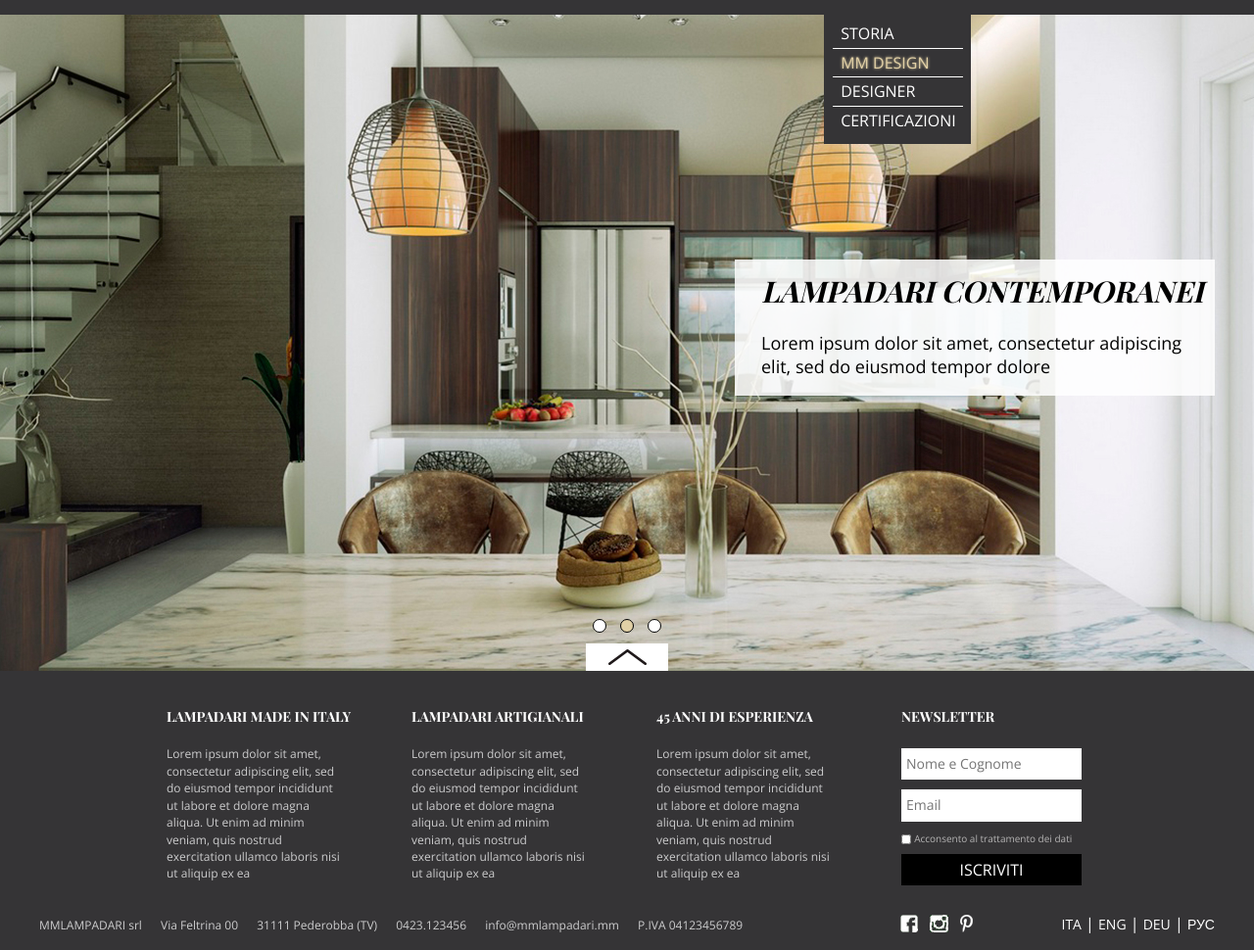
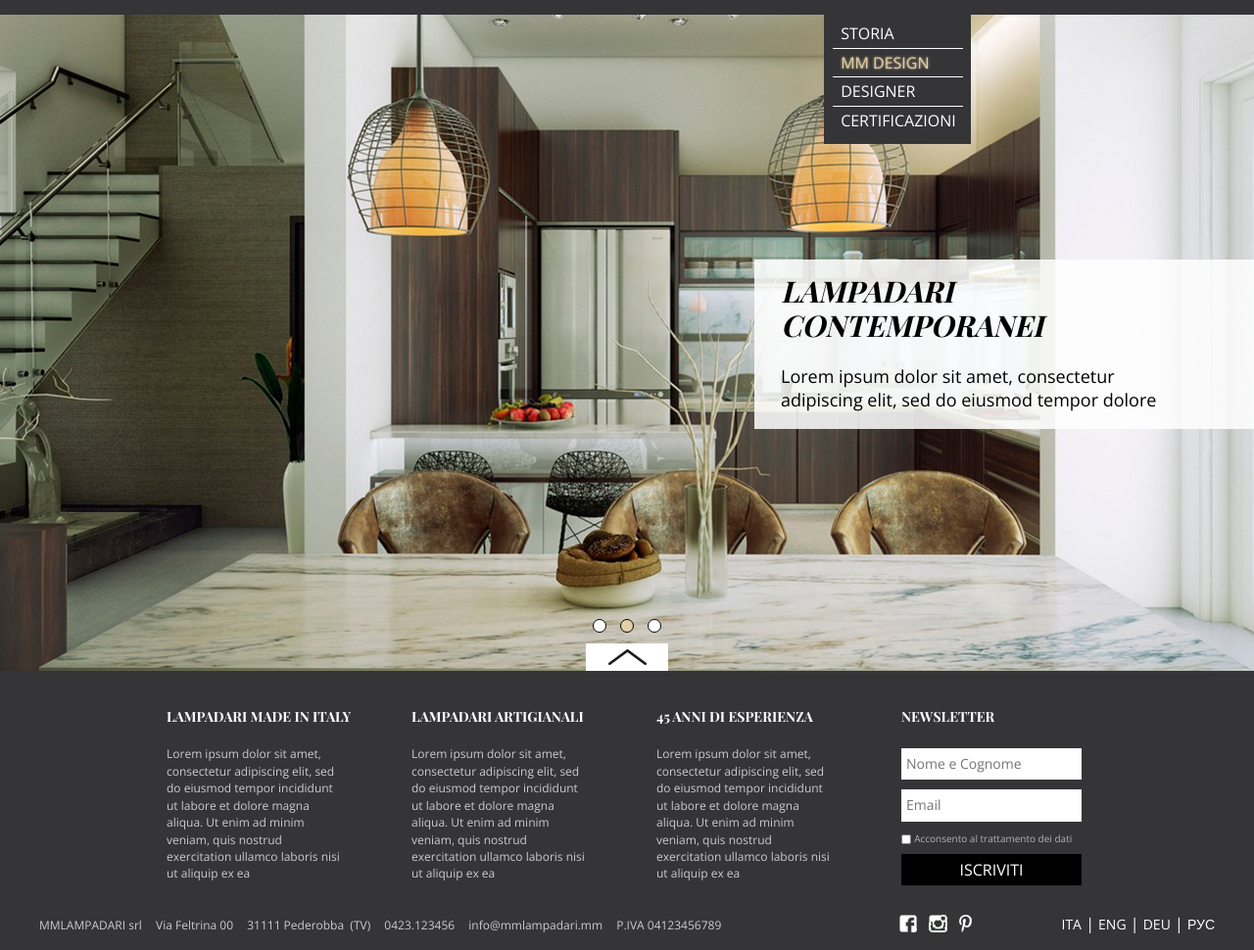
Before and after one commit to Annastrin/adci-mmlampadari, a plain HTML site: page index.html in a window 1280 px wide. Shown: the part 115-1085 px from the top of the page at 98% size. Drawn offline with nearby package versions, Linux system fonts and the light colour scheme; a web font is replaced by a local one.

Commit message:
Make 'about' responsive

```diff
--- a/css/style.css
+++ b/css/style.css
@@ -240,20 +240,21 @@ body.modal-open {
     position: relative;
     min-height: 670px;
 }
-/*
+
 .about {
     background-color: rgba(255, 255, 255, 0.85);
     float: right;
-    min-width: 510px;
     margin-top: 250px;
 }
 
 .about__content {
     box-sizing: border-box;
-    width: 490px;
+    max-width: 510px;
     padding-left: 20px;
+    padding-right: calc((100vw - 1200px)/2);
 }
-*/
+
+/*
 .about {
     display: flex;
     justify-content: flex-end;
@@ -266,7 +267,7 @@ body.modal-open {
     width: 490px;
     padding-left: 20px;
 }
-
+*/
 .about__content h1 {
     font-family: 'Playfair Display', serif;
     font-weight: 700;
@@ -524,12 +525,12 @@ body.modal-open {
 }
 
 .contacts {
-    margin-right: 70px;
+    margin-right: 90px;
     color: #cccccd;
 }
 
 .contacts span {
-    margin-right: 15px;
+    margin-right: 10px;
     font-size: 12px;
 }
 
--- a/index.html
+++ b/index.html
@@ -79,14 +79,13 @@
 
     <!-- MAIN -->
     <main class="main">
-
+        <aside class="about">
+            <div class="about__content">
+                <h1>Lampadari contemporanei</h1>
+                <p>Lorem ipsum dolor sit amet, consectetur adipiscing elit, sed do eiusmod tempor dolore</p>
+            </div>
+        </aside>
         <div class="container">
-            <aside class="about">
-                <div class="about__content">
-                    <h1>Lampadari contemporanei</h1>
-                    <p>Lorem ipsum dolor sit amet, consectetur adipiscing elit, sed do eiusmod tempor dolore</p>
-                </div>
-            </aside>
             <div class="buttons">
                 <div class="slider-buttons">
                     <span class="dot" id="dot1"></span>
@@ -152,7 +151,7 @@
                 <div class="contacts">
                     <span>MMLAMPADARI&nbsp;srl</span>
                     <span>Via&nbsp;Feltrina&nbsp;00</span>
-                    <span>31111&nbsp;Pederobba&nbsp;(TV)</span>
+                    <span>31111&nbsp;Pederobba&nbsp;&nbsp;(TV)</span>
                     <span>0423.123456</span>
                     <span>info@mmlampadari.mm</span>
                     <span>P.IVA&nbsp;04123456789</span>
```
